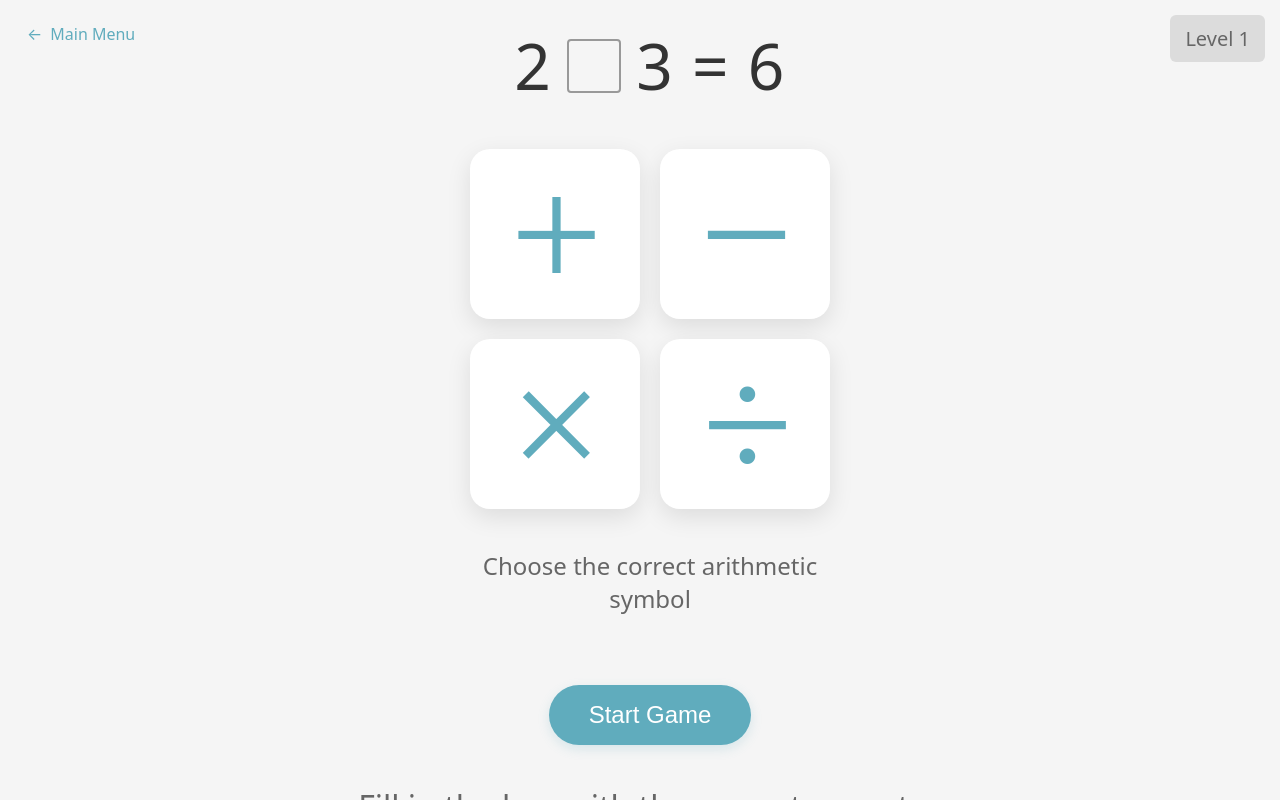
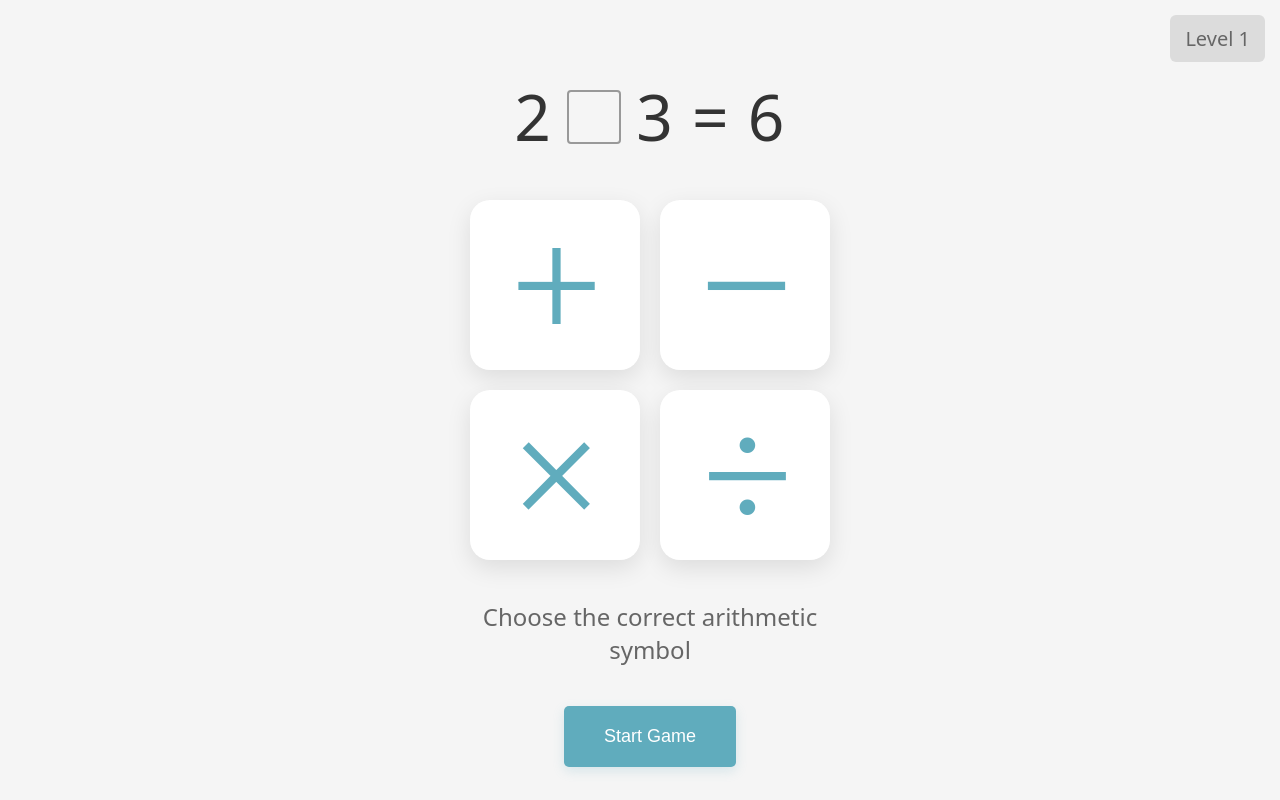
Before and after one commit to Alex-Just/brain-wars, a plain HTML site: page operations.html in a window 1280 px wide. Drawn offline with Linux system fonts and the light colour scheme.

Commit message:
Styling changes

```diff
--- a/operations.html
+++ b/operations.html
@@ -164,13 +164,19 @@
 
         /* Start button */
         #startButton {
+            padding: clamp(12px, 3vw, 20px) clamp(20px, 5vw, 40px);
+            font-size: clamp(16px, 4vw, 18px);
+            min-height: 44px;
+            min-width: 44px;
+            margin: 10px;
+            border: none;
+            border-radius: min(2vw, 5px);
             background-color: #60ACBD;
             color: white;
-            border: none;
-            border-radius: 100px;  /* Rounded corners */
-            padding: 16px 40px;
-            font-size: clamp(20px, 5vw, 24px);
-            margin-top: 40px;
+            cursor: pointer;
+            touch-action: manipulation;
+            user-select: none;
+            -webkit-user-select: none;
             box-shadow: 0 4px 12px rgba(96, 172, 189, 0.2);
         }
 
@@ -339,32 +345,6 @@
             }
         }
 
-        /* Replace the menuButton styles with */
-        #menuButton {
-            position: fixed;
-            top: max(15px, env(safe-area-inset-top));
-            left: max(15px, env(safe-area-inset-left));
-            padding: 8px 12px;
-            font-size: clamp(14px, 3.5vw, 16px);
-            color: #60ACBD;
-            cursor: pointer;
-            text-decoration: none;
-            z-index: 1000;
-            display: flex;
-            align-items: center;
-            gap: 4px;
-        }
-
-        #menuButton::before {
-            content: "←";
-            display: inline-block;
-            margin-right: 4px;
-        }
-
-        #menuButton:hover {
-            color: #4d8a98;
-        }
-
         /* Add responsive adjustments */
         @media (max-width: 480px) {
             #game {
@@ -393,7 +373,6 @@
     </style>
 </head>
 <body>
-    <a href="../index.html" id="menuButton">Main Menu</a>
     <div id="levelDisplay">Level 1</div>
     <div id="game">
         <div id="equation">2 <div class="box"></div> 3 = 6</div>
@@ -406,7 +385,6 @@
         <div id="message">Choose the correct arithmetic symbol</div>
     </div>
     <button id="startButton">Start Game</button>
-    <div id="instructions">Fill in the box with the correct operator</div>
 
     <script>
         class OperationsGame {
```
Also changed, not shown: follow-the-leader.html (+5 -31 lines).
